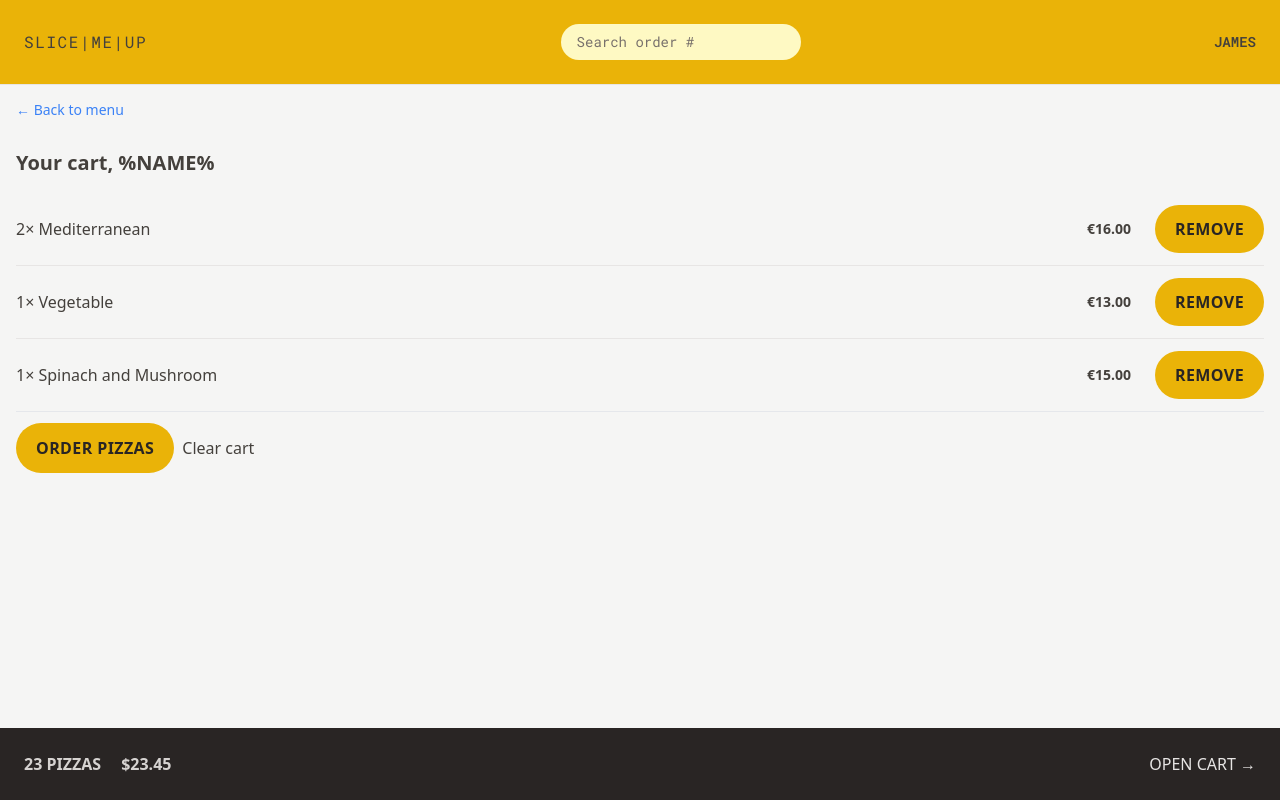
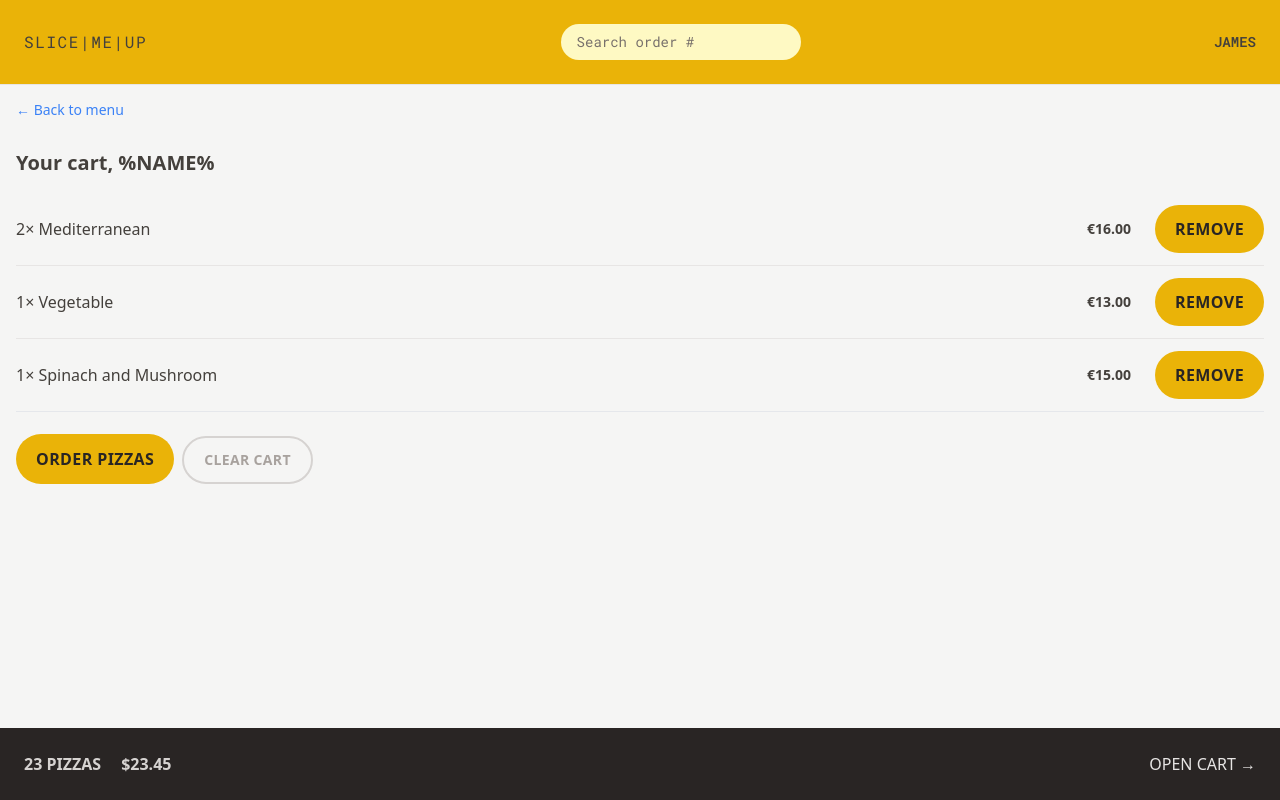
Before and after one commit to JimKonstantinopoulos/CrustWorthy, a React (Vite) app: page /cart in a window 1280 px wide. Built offline with nearby package versions, Linux system fonts and the light colour scheme.

Commit message:
Style "Clear Cart" Button with new secondary style

```diff
--- a/src/features/cart/Cart.jsx
+++ b/src/features/cart/Cart.jsx
@@ -27,7 +27,7 @@ function Cart() {
         <Button to="/order/new" type="primary">
           Order Pizzas
         </Button>
-        <button>Clear cart</button>
+        <Button type="secondary">Clear cart</Button>
       </div>
     </div>
   );
--- a/src/ui/Button.jsx
+++ b/src/ui/Button.jsx
@@ -11,6 +11,8 @@ function Button({ children, disabled, to, type }) {
     small:
       base +
       " px-4 py-2.5 text-xs tablet_w:px-5 tablet_w:py-3 tablet_w:text-sm desktop:text-base",
+    secondary:
+      "text-sm px-4 py-2.5 tablet_w:px-5 tablet_w:py-3 rounded-full bg-transparent border-2 border-stone-300 font-semibold uppercase tracking-wide text-stone-400 transition-colors duration-300 hover:bg-stone-300 hover:text-stone-800 focus:bg-stone-300 focus:outline-none focus:text-stone-800 focus:ring focus:ring-stone-200 focus:ring-offset-2 disabled:cursor-not-allowed",
   };
 
   if (to)
```
